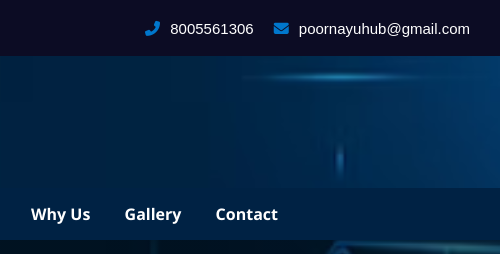
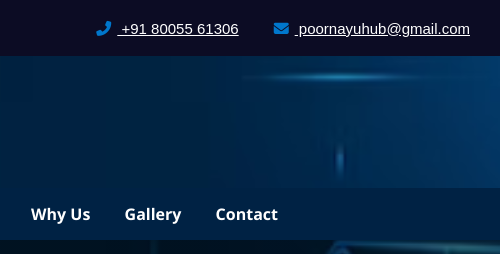
Before and after one commit to DJ018/POORNAYU, a plain HTML site: page index.html in a window 1280 px wide. Shown: the top 254 px of the page, 780-1280 px from the left. Drawn offline with Linux system fonts and the light colour scheme.

Commit message:
index.html

```diff
--- a/index.html
+++ b/index.html
@@ -132,8 +132,16 @@
 
   </div>
   <div class="top-right">
-    <span><i class="fas fa-phone-alt"></i> 8005561306</span>
-    <span><i class="fas fa-envelope"></i> poornayuhub@gmail.com</span>
+   <!-- Phone number -->
+<a href="tel:+918005561306" style="color: white; margin-right: 15px;">
+  <i class="fas fa-phone-alt"></i> +91 80055 61306
+</a>
+
+<!-- Email ID -->
+<a href="mailto:poornayuhub@gmail.com" style="color: white;">
+  <i class="fas fa-envelope"></i> poornayuhub@gmail.com
+</a>
+
   </div>
 </div>
 
```
